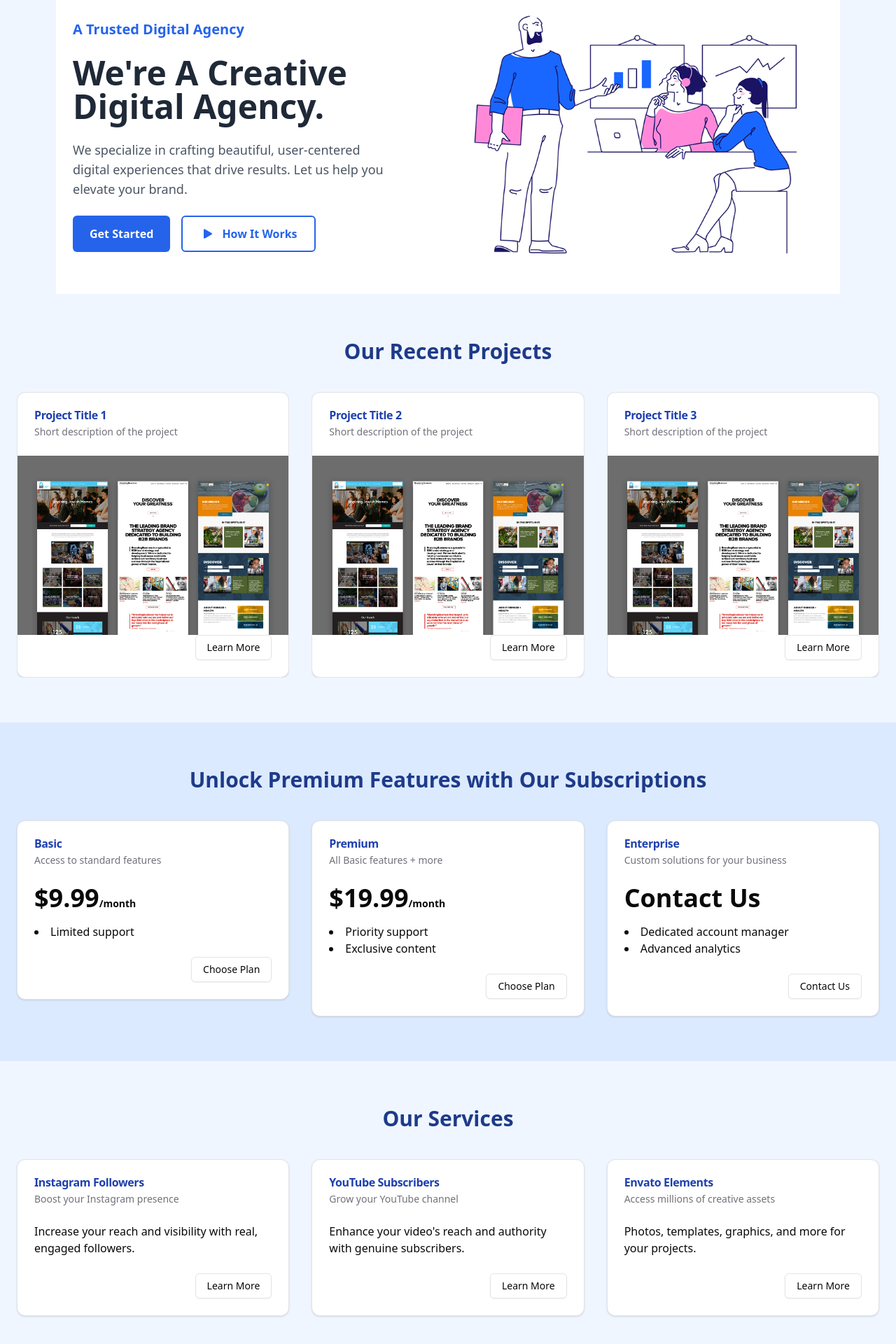
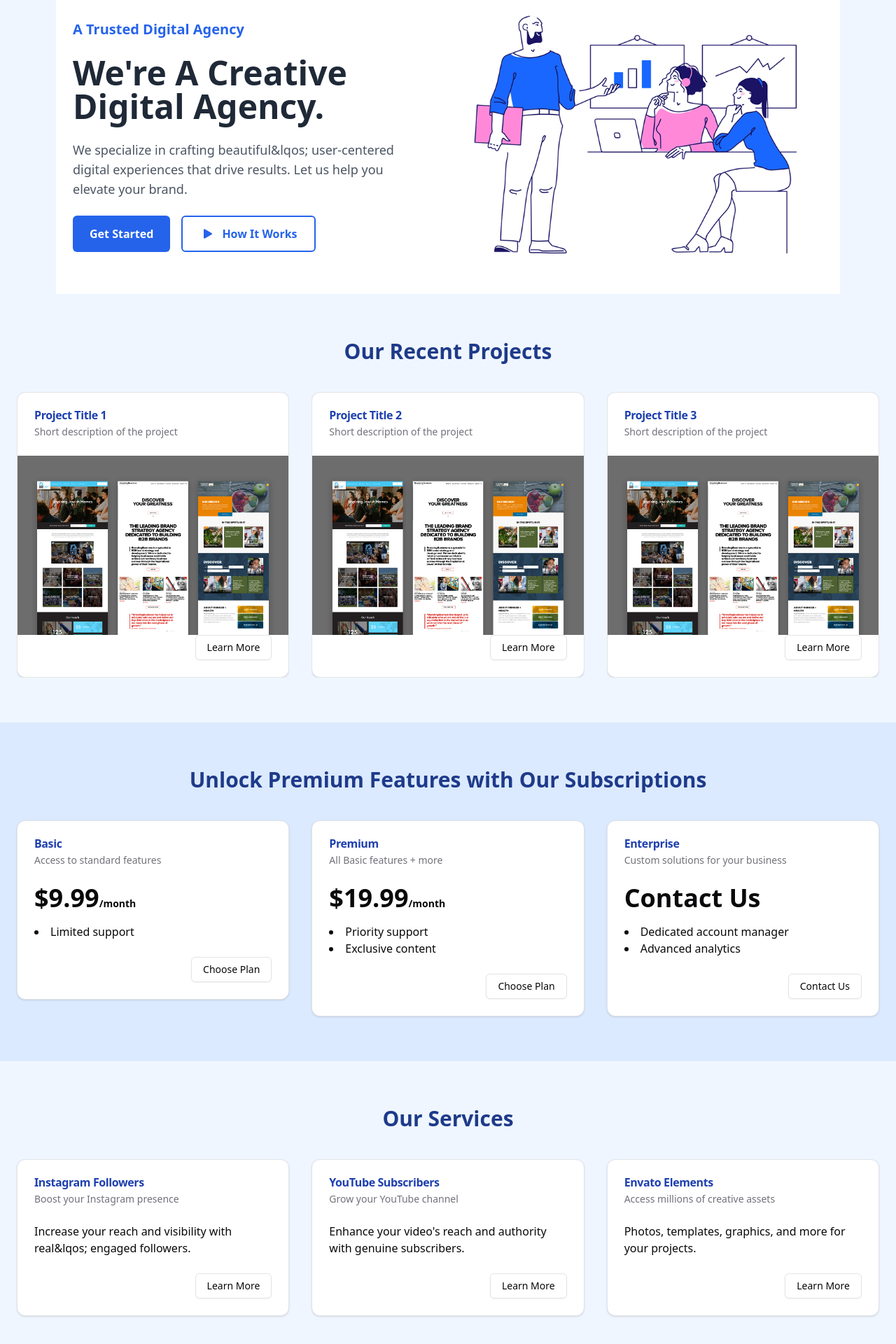
Before and after one commit to Abdul565656/Digital-Marketing-Website-Using-Next-js, a Next.js app: page / in a window 1280 px wide. Shown: the part 184-2104 px from the top of the page at 70% size. Built offline with nearby package versions, Linux system fonts and the light colour scheme.

Commit message:
&apos; added

```diff
--- a/app/components/Hero.tsx
+++ b/app/components/Hero.tsx
@@ -7,10 +7,10 @@ export default function Hero() {
       <div className="w-full md:w-1/2 space-y-6 max-w-lg pr-0 md:pr-12 mb-8 md:mb-0"> {/* Responsive padding and margin */}
         <h2 className="text-xl font-semibold text-blue-600">A Trusted Digital Agency</h2> {/* Subtitle */}
         <h1 className="text-4xl md:text-5xl font-bold text-gray-800 leading-tight"> {/* Larger font size on larger screens */}
-          We're A Creative Digital Agency.
+          We&apos;re A Creative Digital Agency.
         </h1>
         <p className="text-lg text-gray-600">
-          We specialize in crafting beautiful, user-centered digital experiences that drive results. Let us help you elevate your brand.
+          We specialize in crafting beautiful&lqos; user-centered digital experiences that drive results. Let us help you elevate your brand.
         </p>
         <div className="flex flex-col sm:flex-row space-y-4 sm:space-y-0 sm:space-x-4"> {/* Stack buttons on small screens */}
           <button className="px-6 py-3 bg-blue-600 text-white font-semibold rounded-md hover:bg-blue-700 transition duration-300 ease-in-out w-full sm:w-auto"> {/* Full width on small screens */}
--- a/app/page.tsx
+++ b/app/page.tsx
@@ -199,7 +199,7 @@ export default function Home() {
                 </CardHeader>
                 <CardContent>
                   <p>
-                    Increase your reach and visibility with real, engaged
+                    Increase your reach and visibility with real&lqos; engaged
                     followers.
                   </p>
                 </CardContent>
```
